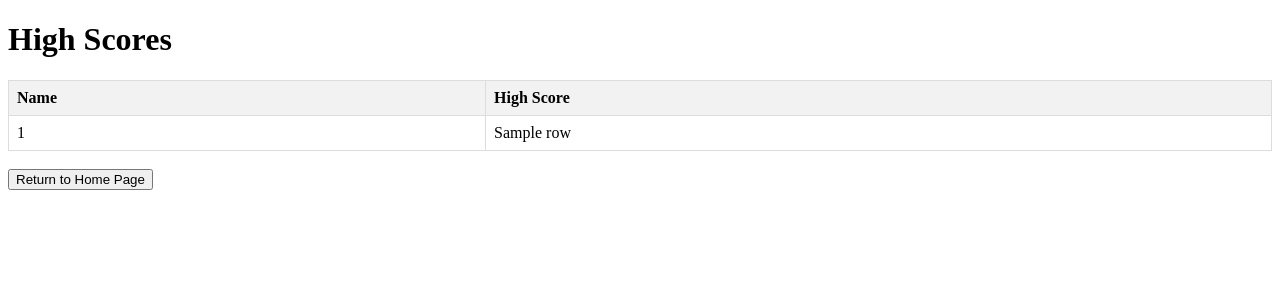
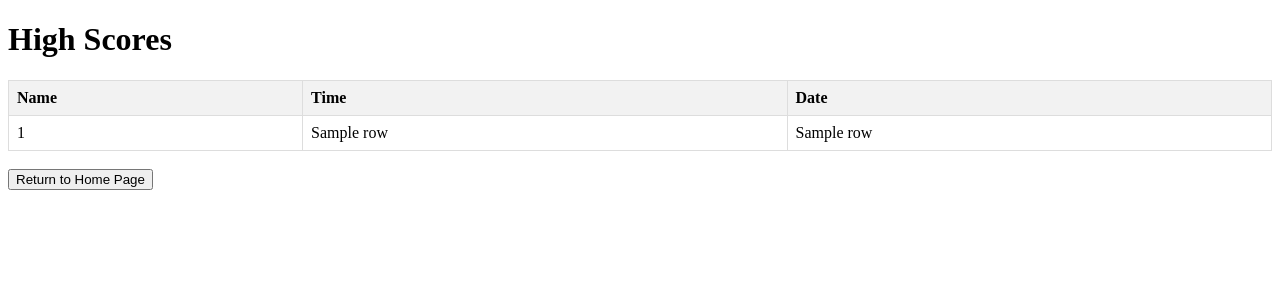
Before and after one commit to brynastern12/Set, a Flask app: template templates/high_scores.html in a window 1280 px wide. Shown: the top 300 px of the page. Run offline with Flask 3, Linux system fonts and the light colour scheme; the template is opened without the code that fills it: most values are stand-ins (such as "Sample title", 1, 10 or a date in 2020).

Commit message:
Update high_scores.html

```diff
--- a/templates/high_scores.html
+++ b/templates/high_scores.html
@@ -38,14 +38,16 @@
         <thead>
             <tr>
                 <th>Name</th>
-                <th>High Score</th>
+                <th>Time</th>
+				<th>Date</th>
             </tr>
         </thead>
 		<tbody>
 			{% for row in rows %}
 			<tr>
-                <td>{{ row[0] }}</td>
-                <td>{{ row[1] }}</td>
+				<td>{{ row[0] }}</td>  <!-- Display the 'Name' column -->
+				<td>{{ row[1] }}</td>  <!-- Display the 'Time' column -->
+				<td>{{ row[2] }}</td>  <!-- Display the 'Date' column -->
 			</tr>
 			{% endfor %}
 		</tbody>
```
Lines whose indentation alone changed are shown as unchanged.
